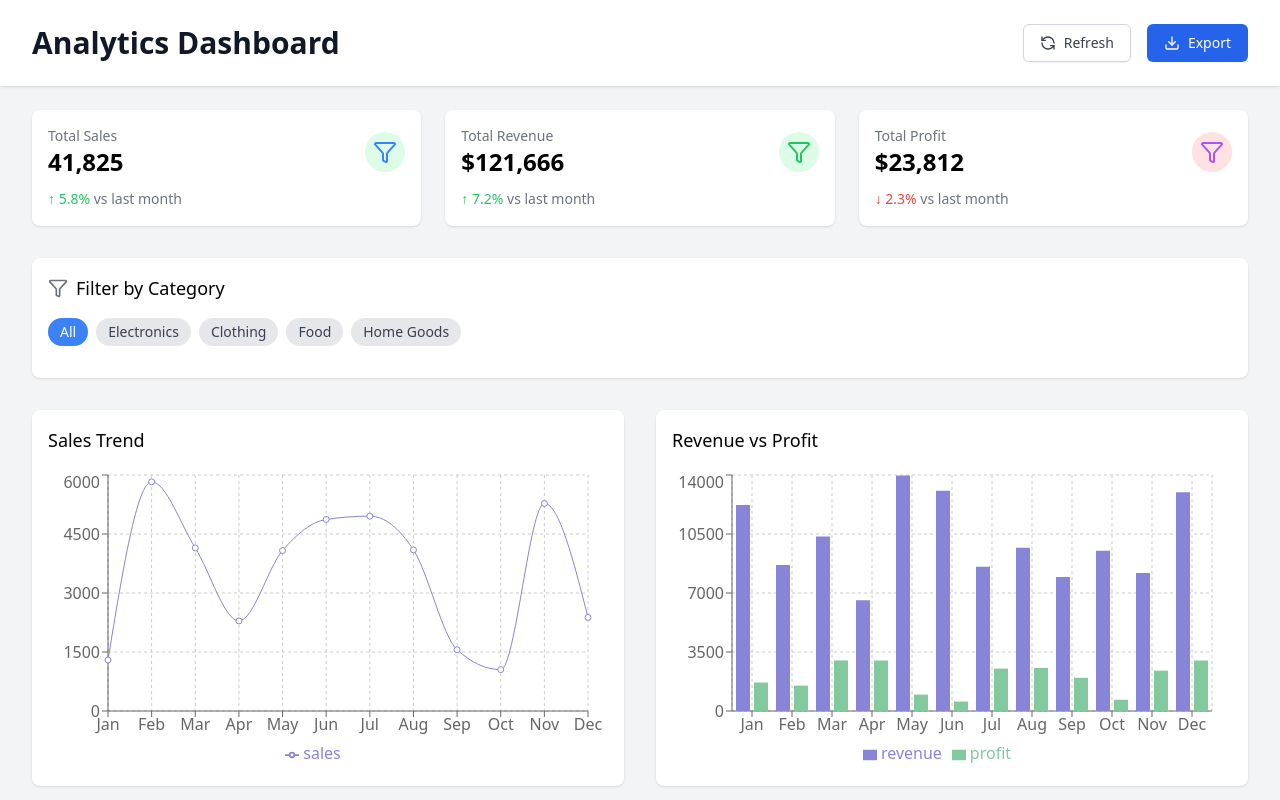
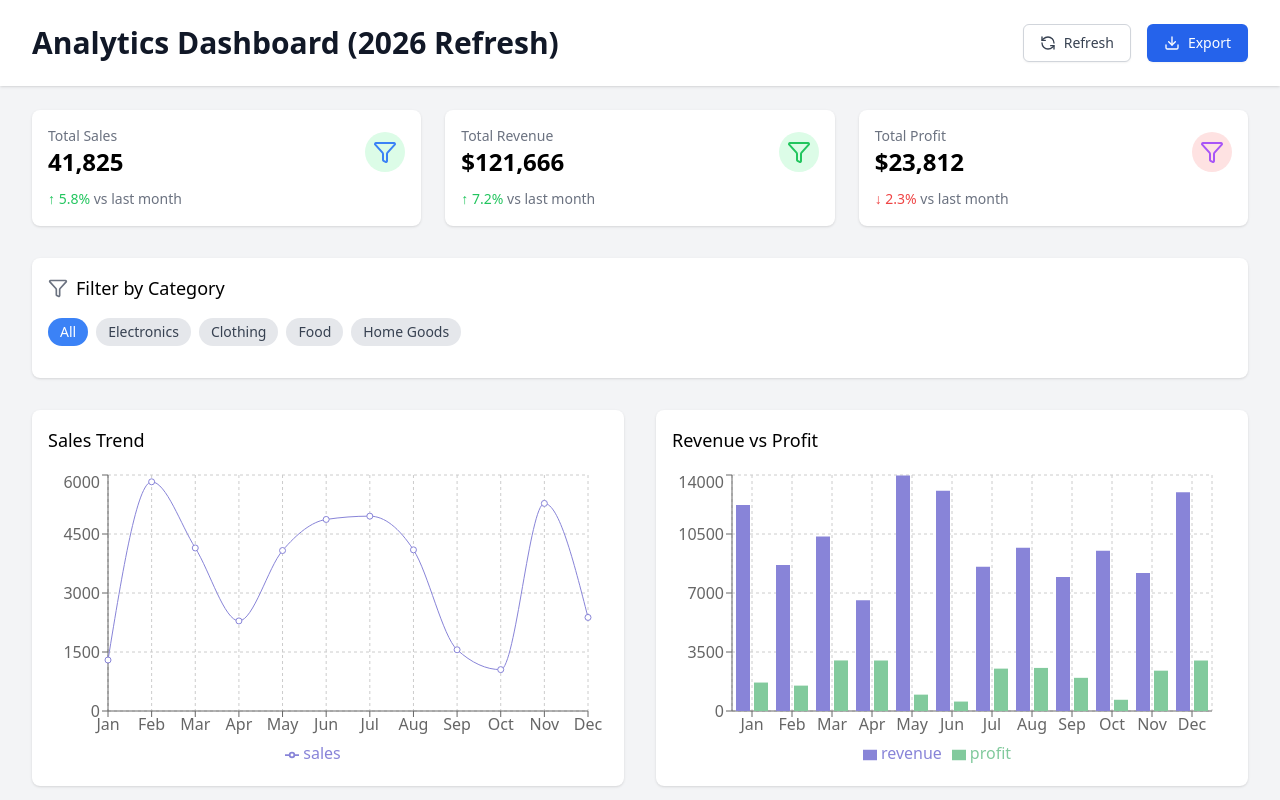
Before and after one commit to phemi22/Analytics-Dashboard, a React (Vite) app: page / in a window 1280 px wide. Shown: the top 800 px of the page. Built offline with nearby package versions, Linux system fonts and the light colour scheme.

Commit message:
Update dashboard title for 2026 refresh

```diff
--- a/src/pages/Dashboard.jsx
+++ b/src/pages/Dashboard.jsx
@@ -36,7 +36,7 @@ const Dashboard = () => {
     <div className="bg-gray-100 min-h-screen">
       {/* Dashboard Header */}
       <Header
-        title="Analytics Dashboard"
+        title="Analytics Dashboard (2026 Refresh)"
         onRefresh={fetchData}
         onExport={handleExport}
       />
```
